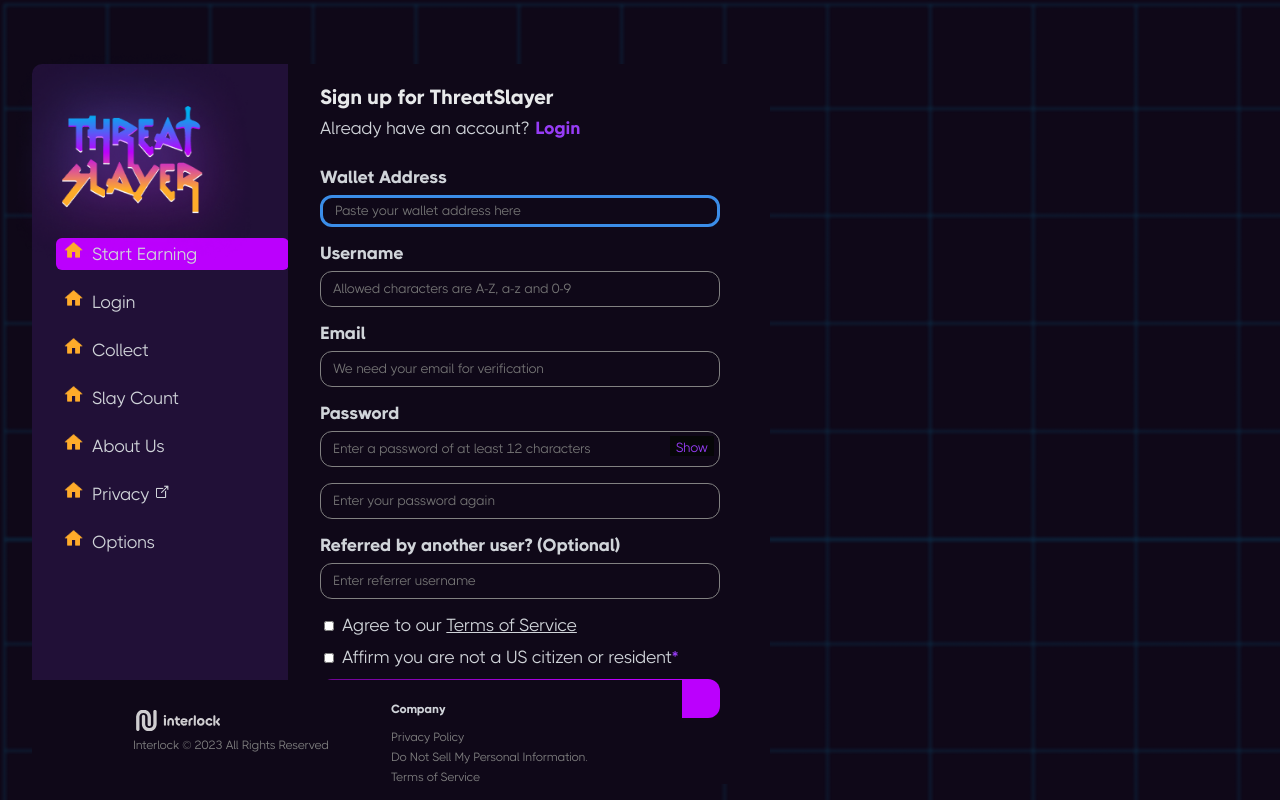
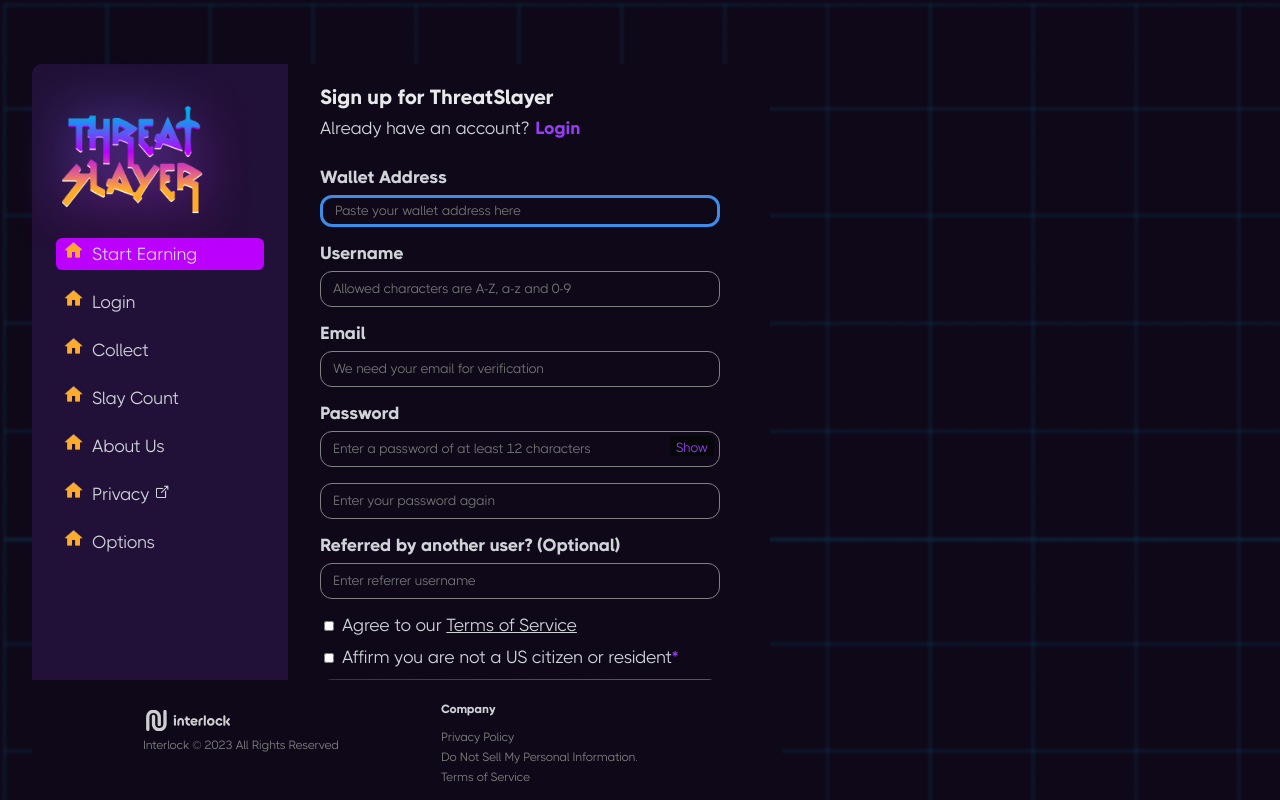
Before and after one commit to interlock-network/threatslayer, a Vue app: page / in a window 1280 px wide. Built offline with nearby package versions, Linux system fonts and the light colour scheme.

Commit message:
App.vue: fixed width being too narrow, cleaned cruft

```diff
--- a/src/App.vue
+++ b/src/App.vue
@@ -219,7 +219,8 @@
 }
 
 h1,
-h2 {
+h2,
+h3 {
   font-family: "THICCCBOI";
 }
 
@@ -247,15 +248,10 @@
   background-color: #0F0818;
   height: 90%;
   left: 18rem;
-  margin-bottom: 2rem;
   padding-left: 2rem;
   position: absolute;
   top: 4rem;
-}
-
-#sidebar-banner {
-  display: block;
-  width: 100%;
+  width: 450px;
 }
 
 #sidebar-nav {
@@ -282,9 +278,8 @@
   bottom: 0;
   left: 2rem;
   height: 15%;
-  /* margin-top: 4rem; */
   position: absolute;
-  width: 650px;
+  width: 750px;
 }
 
 .clear-button {
@@ -322,11 +317,9 @@
 .selected-sidebar-item {
   background: #BB00FD;
   border-radius: 6px;
-  /* left: 50px; */
   margin-left: -0.5rem;
   padding-left: 0.5rem;
-  /* top: 276px; */
-  width: 90%;
+  width: 80%;
 }
 
 .sidebar-icon {
@@ -342,6 +335,13 @@
   left: 25px;
 }
 
+.small-button {
+  background-color: #060708;
+  border: 1px solid #d0d4d9;
+  color: #d0d4d9;
+  pointer-events: initial;
+}
+
 .submit-button {
   background: linear-gradient(216.99deg, #BB00FD 22.5%, #51066B 112.78%);
   border: none;
@@ -352,10 +352,6 @@
   font-size: 1.25rem;
   padding: 0.5rem 0.75rem;
   width: 400px;
-}
-
-#submit-button-container {
-  width: 450px;
 }
 
 .submit-button-active {
```
